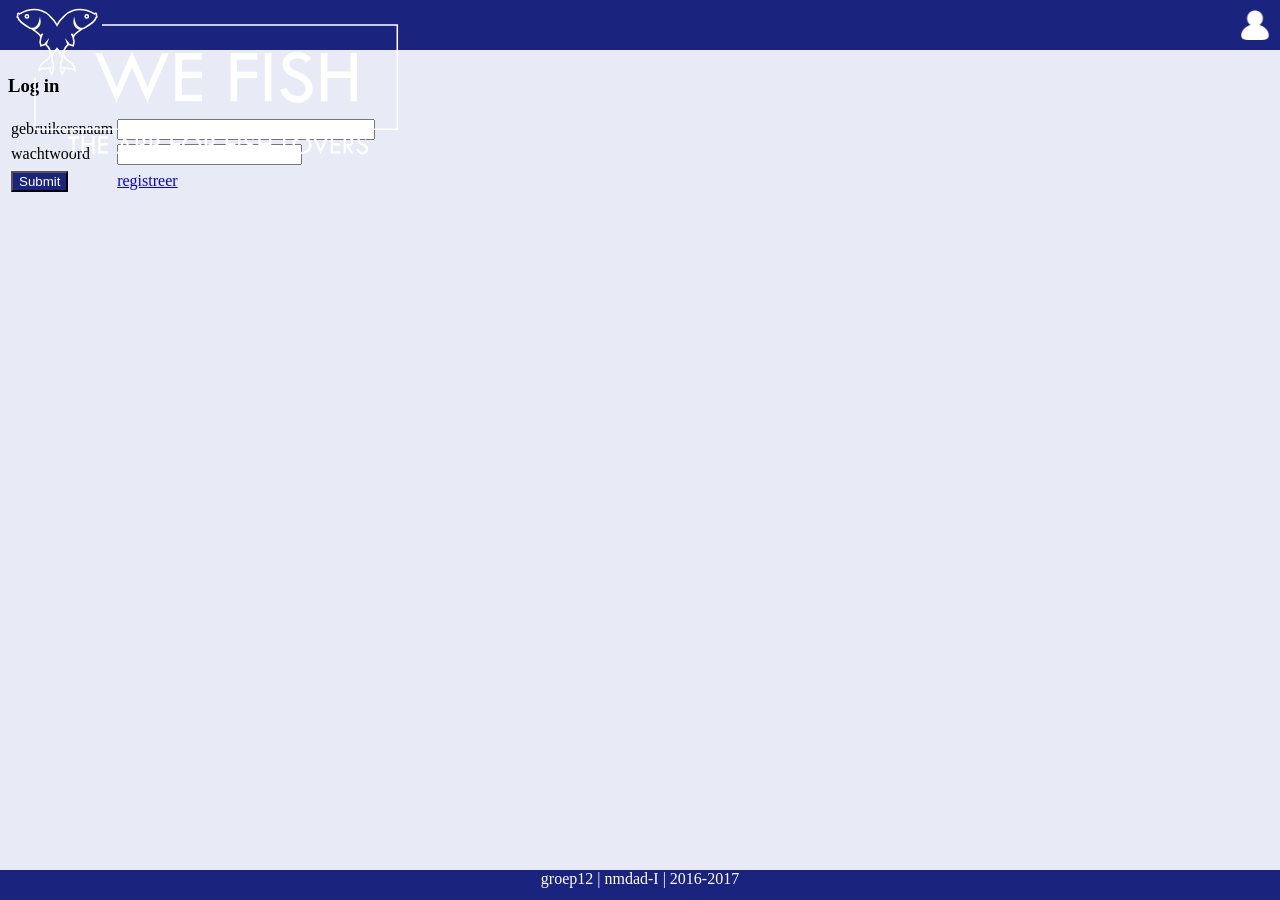
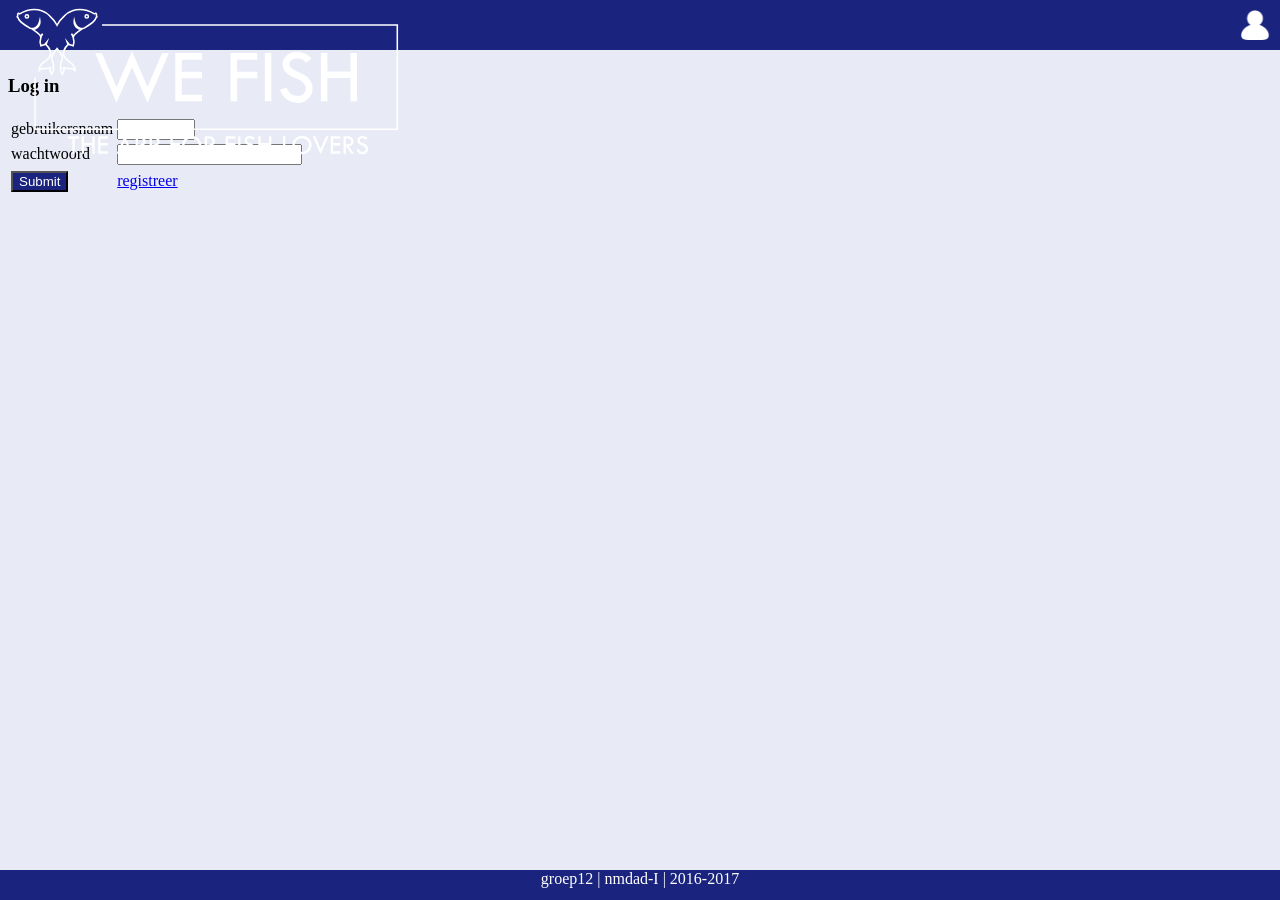
Before and after one commit to svennote/WeFish.github.io, a Jekyll site: the page built from login.html, in a window 1280 px wide. Built offline with Jekyll 4.4.1, drawn with Linux system fonts in a browser that asks for light colours.

Commit message:
aangepast

```diff
--- a/css/login.scss
+++ b/css/login.scss
@@ -53,7 +53,7 @@ height:50px;
 
 input[type="text"] {
 
-width:250px;
+width:70px;
 
 }
 
```
